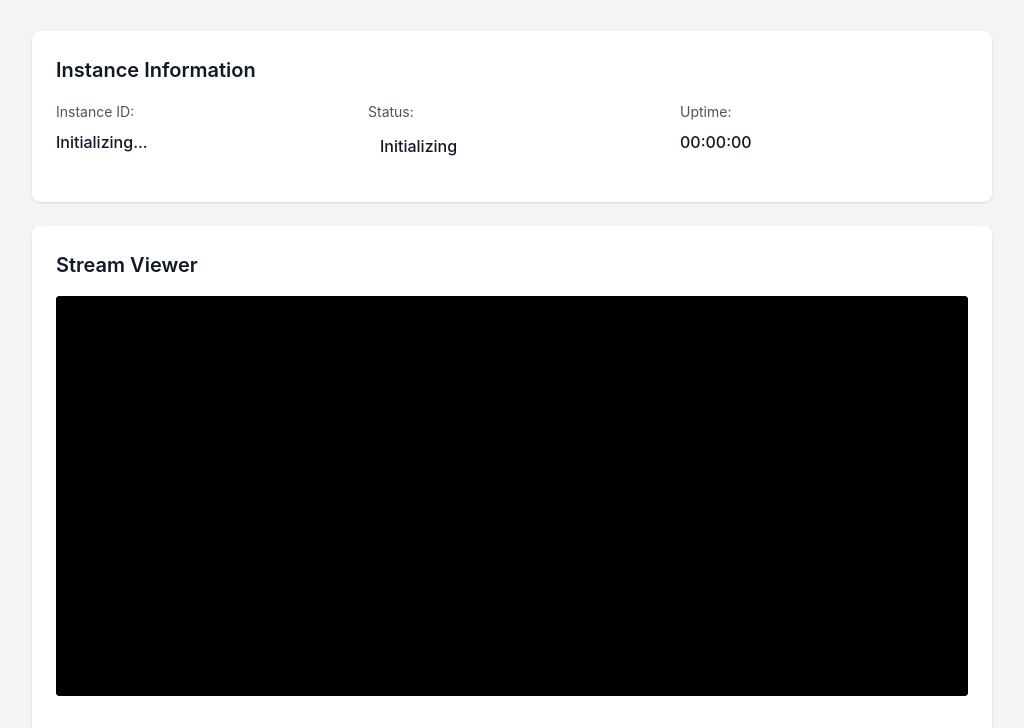
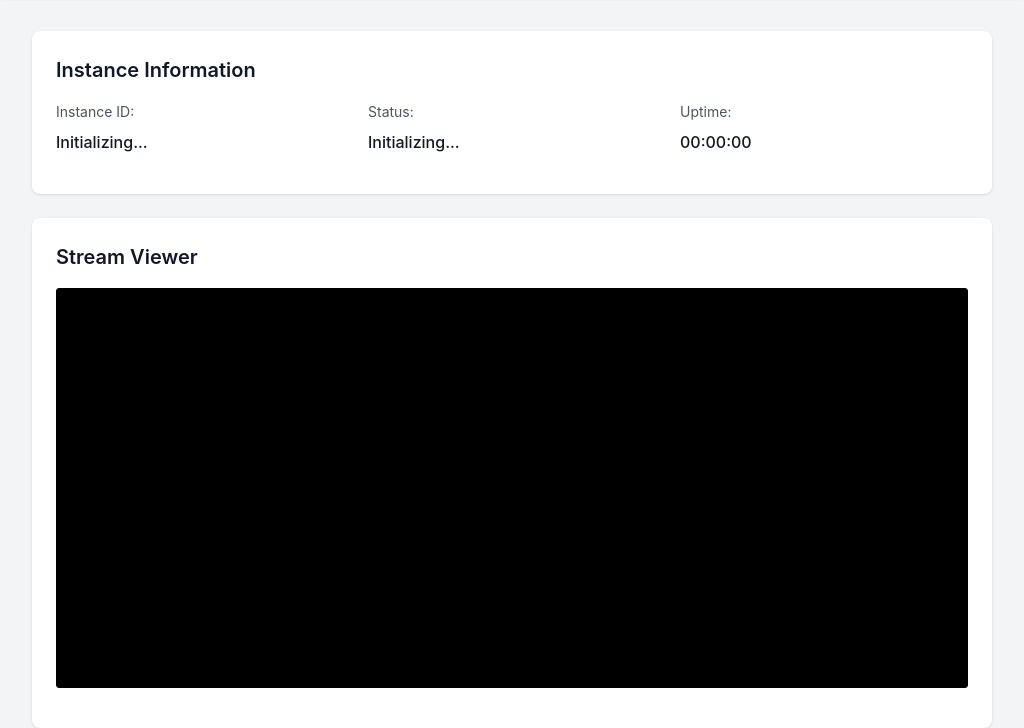
Before and after one commit to ayush-shah12/AgentPilot, an Electron app: page src/renderer/vm-instance.html in a window 1024 px wide. Shown: the part 70-798 px from the top of the page. Drawn offline with Linux system fonts and the light colour scheme; no server answers.

Commit message:
remove css class

```diff
--- a/src/renderer/vm-instance.html
+++ b/src/renderer/vm-instance.html
@@ -27,7 +27,7 @@
               </div>
               <div class="info-item">
                 <label>Status:</label>
-                <span id="vm-status" class="status-badge">Initializing</span>
+                <span id="vm-status">Initializing...</span>
               </div>
               <div class="info-item">
                 <label>Uptime:</label>
```
